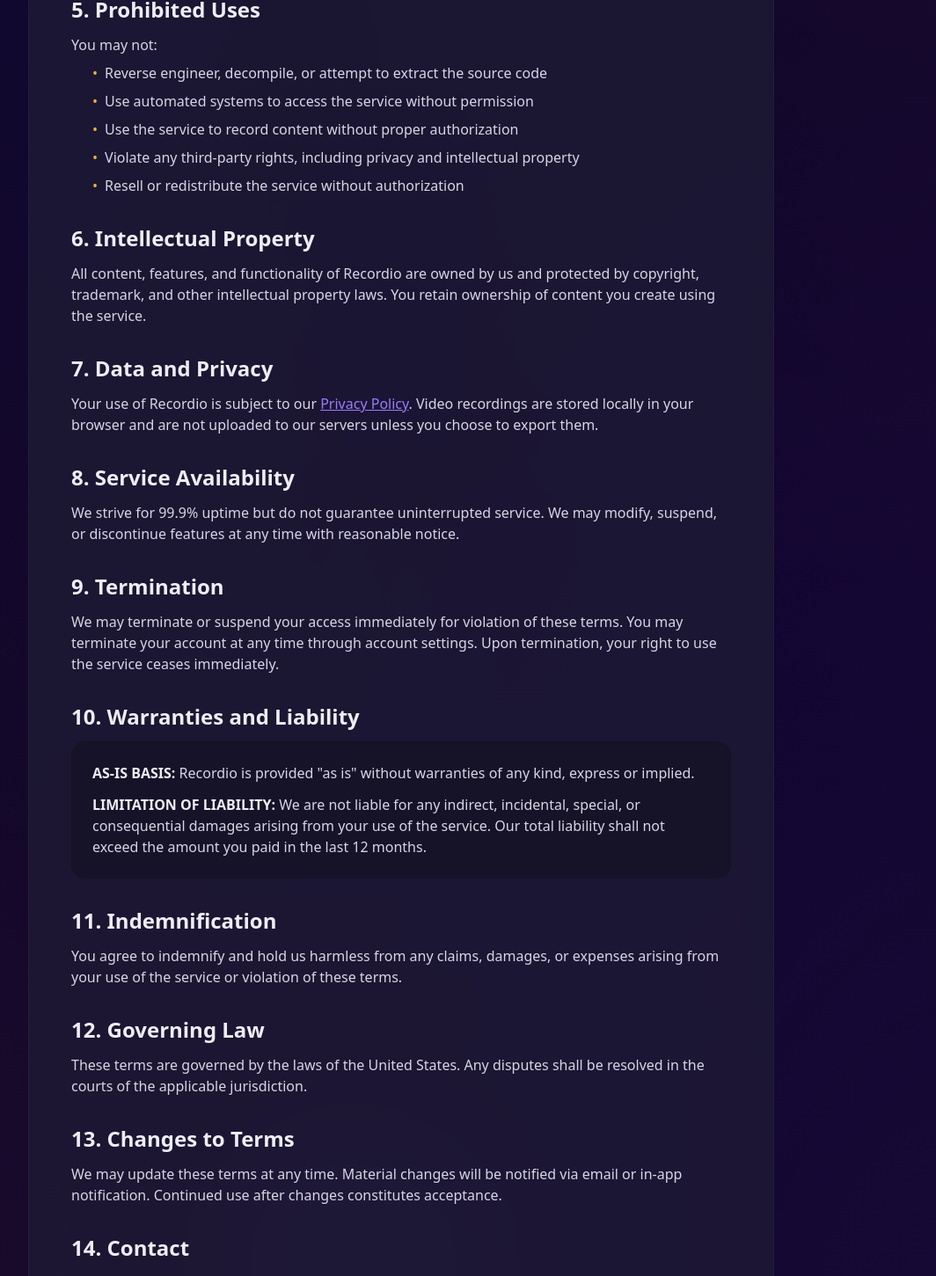
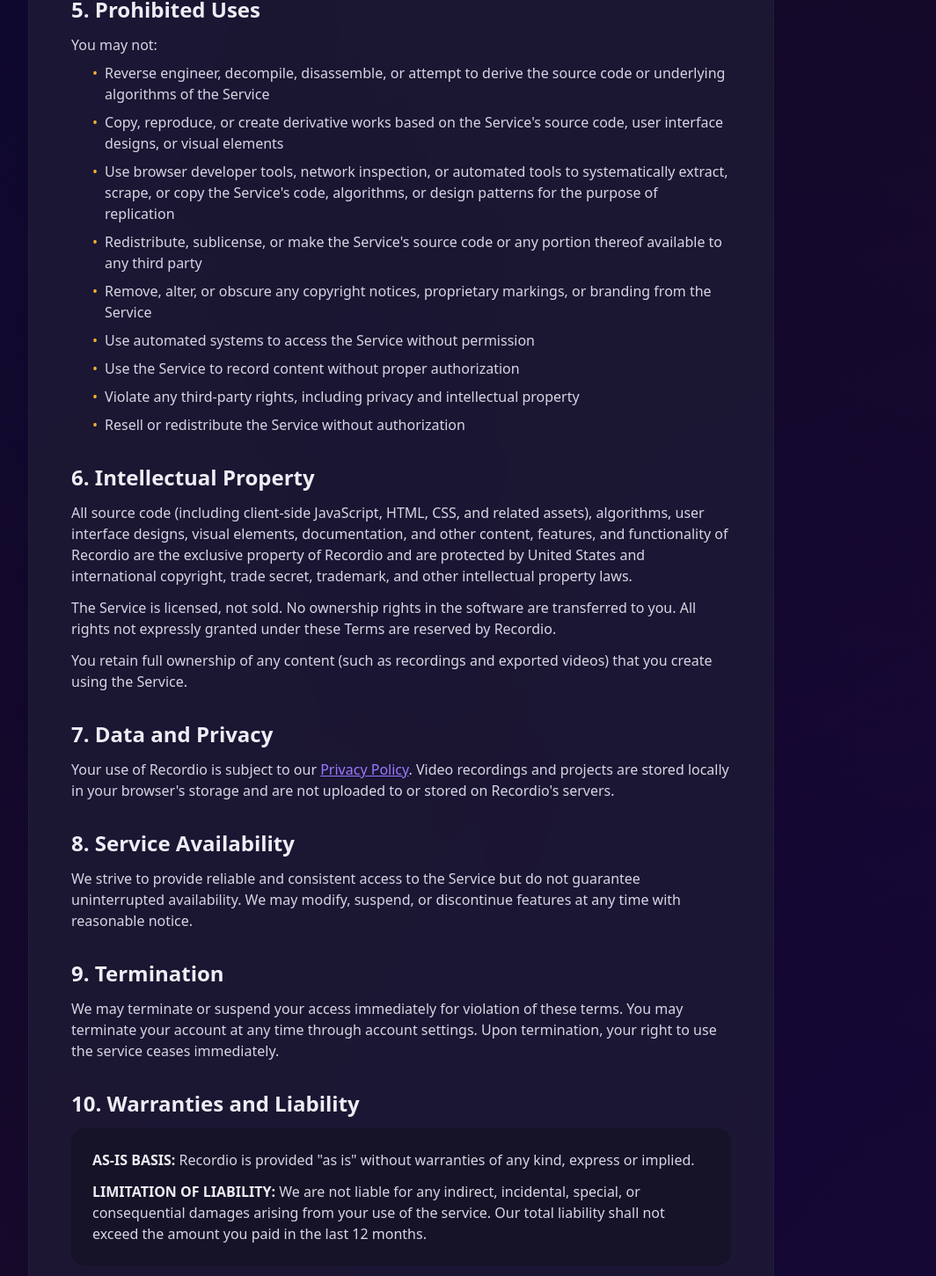
Before and after one commit to jmikh/recordio-site, a React (Vite) app: page /terms in a window 1280 px wide. Shown: the part 974-2425 px from the top of the page at 88% size, without its empty margins (184-1248 px from the left). Built offline with nearby package versions, Linux system fonts and the light colour scheme; a web font is replaced by a local one.

Commit message:
update terms and privacy

```diff
--- a/src/pages/Privacy.tsx
+++ b/src/pages/Privacy.tsx
@@ -29,7 +29,7 @@
                     {/* Introduction */}
                     <section>
                         <p className="text-text-main text-lg leading-relaxed">
-                            At <span className="text-primary-highlighted font-semibold">Recordio</span>, we take your privacy seriously. This Privacy Policy explains how we collect, use, store, and protect your personal information when you use our Chrome extension and related services.
+                            At <span className="text-primary-highlighted font-semibold">Recordio</span>, we take your privacy seriously. This Privacy Policy explains how we collect, use, store, and protect your personal information when you use our Chrome extension, web application, and related services.
                         </p>
                     </section>
 
@@ -232,8 +232,8 @@
                             <div className="mt-6 p-4 bg-primary/10 rounded-xl border border-primary/30">
                                 <p className="text-text-main">
                                     To exercise any of these rights, please contact us at{' '}
-                                    <a href="mailto:privacy@recordio.site" className="text-primary-highlighted hover:text-secondary underline font-semibold">
-                                        privacy@recordio.site
+                                    <a href="mailto:support@recordio.cc" className="text-primary-highlighted hover:text-secondary underline font-semibold">
+                                        support@recordio.cc
                                     </a>
                                 </p>
                             </div>
@@ -270,7 +270,44 @@
                                     <span className="text-secondary mr-2">•</span>
                                     <span><strong className="text-text-highlighted">Google:</strong> OAuth authentication</span>
                                 </li>
+                                <li className="flex items-start">
+                                    <span className="text-secondary mr-2">•</span>
+                                    <span><strong className="text-text-highlighted">Google Analytics:</strong> Anonymous usage analytics to help us understand how users interact with our site and improve the product</span>
+                                </li>
+                                <li className="flex items-start">
+                                    <span className="text-secondary mr-2">•</span>
+                                    <span><strong className="text-text-highlighted">Hugging Face:</strong> AI model hosting for captions. Models are downloaded to your browser and run locally — your audio is never sent to external servers</span>
+                                </li>
                             </ul>
+                        </div>
+                    </section>
+
+                    {/* Cookies & Tracking */}
+                    <section className="space-y-4">
+                        <h2 className="text-3xl font-bold text-text-highlighted flex items-center">
+                            <svg className="w-8 h-8 text-secondary mr-3" fill="none" stroke="currentColor" viewBox="0 0 24 24">
+                                <path strokeLinecap="round" strokeLinejoin="round" strokeWidth={2} d="M12 8v4l3 3m6-3a9 9 0 11-18 0 9 9 0 0118 0z" />
+                            </svg>
+                            Cookies & Tracking Technologies
+                        </h2>
+
+                        <div className="bg-surface-raised rounded-2xl p-6 space-y-4">
+                            <p className="text-text-main">
+                                We use a limited number of cookies and similar technologies to operate and improve the Service:
+                            </p>
+                            <ul className="space-y-2 text-text-main ml-6">
+                                <li className="flex items-start">
+                                    <span className="text-secondary mr-2">•</span>
+                                    <span><strong className="text-text-highlighted">Google Analytics cookies</strong> (<code className="text-text-muted">_ga</code>, <code className="text-text-muted">_ga_*</code>): Used to collect anonymous usage statistics such as page views, session duration, and general traffic patterns. This data helps us understand how users interact with our site and improve the product. No personally identifiable information is collected through these cookies.</span>
+                                </li>
+                                <li className="flex items-start">
+                                    <span className="text-secondary mr-2">•</span>
+                                    <span><strong className="text-text-highlighted">Authentication tokens:</strong> Stored in your browser's local storage to keep you securely signed in to your account.</span>
+                                </li>
+                            </ul>
+                            <p className="text-text-main">
+                                We do not use advertising cookies or third-party tracking cookies. You can manage or disable cookies through your browser settings, though this may affect the functionality of some features.
+                            </p>
                         </div>
                     </section>
 
@@ -288,11 +325,11 @@
                                 If you have any questions or concerns about this Privacy Policy or how we handle your data, please reach out:
                             </p>
                             <div className="flex flex-col space-y-3">
-                                <a href="mailto:privacy@recordio.site" className="text-primary-highlighted hover:text-secondary underline text-lg font-semibold flex items-center">
+                                <a href="mailto:support@recordio.cc" className="text-primary-highlighted hover:text-secondary underline text-lg font-semibold flex items-center">
                                     <svg className="w-5 h-5 mr-2" fill="none" stroke="currentColor" viewBox="0 0 24 24">
                                         <path strokeLinecap="round" strokeLinejoin="round" strokeWidth={2} d="M3 8l7.89 5.26a2 2 0 002.22 0L21 8M5 19h14a2 2 0 002-2V7a2 2 0 00-2-2H5a2 2 0 00-2 2v10a2 2 0 002 2z" />
                                     </svg>
-                                    privacy@recordio.site
+                                    support@recordio.cc
                                 </a>
                                 <a href="https://recordio.site" className="text-text-main hover:text-primary-highlighted flex items-center">
                                     <svg className="w-5 h-5 mr-2" fill="none" stroke="currentColor" viewBox="0 0 24 24">
--- a/src/pages/Terms.tsx
+++ b/src/pages/Terms.tsx
@@ -100,15 +100,31 @@
                         <ul className="space-y-2 text-text-main ml-6">
                             <li className="flex items-start">
                                 <span className="text-secondary mr-2">•</span>
-                                <span>Reverse engineer, decompile, or attempt to extract the source code</span>
+                                <span>Reverse engineer, decompile, disassemble, or attempt to derive the source code or underlying algorithms of the Service</span>
                             </li>
                             <li className="flex items-start">
                                 <span className="text-secondary mr-2">•</span>
-                                <span>Use automated systems to access the service without permission</span>
+                                <span>Copy, reproduce, or create derivative works based on the Service's source code, user interface designs, or visual elements</span>
                             </li>
                             <li className="flex items-start">
                                 <span className="text-secondary mr-2">•</span>
-                                <span>Use the service to record content without proper authorization</span>
+                                <span>Use browser developer tools, network inspection, or automated tools to systematically extract, scrape, or copy the Service's code, algorithms, or design patterns for the purpose of replication</span>
+                            </li>
+                            <li className="flex items-start">
+                                <span className="text-secondary mr-2">•</span>
+                                <span>Redistribute, sublicense, or make the Service's source code or any portion thereof available to any third party</span>
+                            </li>
+                            <li className="flex items-start">
+                                <span className="text-secondary mr-2">•</span>
+                                <span>Remove, alter, or obscure any copyright notices, proprietary markings, or branding from the Service</span>
+                            </li>
+                            <li className="flex items-start">
+                                <span className="text-secondary mr-2">•</span>
+                                <span>Use automated systems to access the Service without permission</span>
+                            </li>
+                            <li className="flex items-start">
+                                <span className="text-secondary mr-2">•</span>
+                                <span>Use the Service to record content without proper authorization</span>
                             </li>
                             <li className="flex items-start">
                                 <span className="text-secondary mr-2">•</span>
@@ -116,7 +132,7 @@
                             </li>
                             <li className="flex items-start">
                                 <span className="text-secondary mr-2">•</span>
-                                <span>Resell or redistribute the service without authorization</span>
+                                <span>Resell or redistribute the Service without authorization</span>
                             </li>
                         </ul>
                     </section>
@@ -124,8 +140,14 @@
                     {/* Intellectual Property */}
                     <section className="space-y-3">
                         <h2 className="text-2xl font-bold text-text-highlighted">6. Intellectual Property</h2>
+                        <p className="text-text-main mb-3">
+                            All source code (including client-side JavaScript, HTML, CSS, and related assets), algorithms, user interface designs, visual elements, documentation, and other content, features, and functionality of Recordio are the exclusive property of Recordio and are protected by United States and international copyright, trade secret, trademark, and other intellectual property laws.
+                        </p>
+                        <p className="text-text-main mb-3">
+                            The Service is licensed, not sold. No ownership rights in the software are transferred to you. All rights not expressly granted under these Terms are reserved by Recordio.
+                        </p>
                         <p className="text-text-main">
-                            All content, features, and functionality of Recordio are owned by us and protected by copyright, trademark, and other intellectual property laws. You retain ownership of content you create using the service.
+                            You retain full ownership of any content (such as recordings and exported videos) that you create using the Service.
                         </p>
                     </section>
 
@@ -137,7 +159,7 @@
                             <a href="/privacy" className="text-primary-highlighted hover:text-secondary underline">
                                 Privacy Policy
                             </a>
-                            . Video recordings are stored locally in your browser and are not uploaded to our servers unless you choose to export them.
+                            . Video recordings and projects are stored locally in your browser's storage and are not uploaded to or stored on Recordio's servers.
                         </p>
                     </section>
 
@@ -145,7 +167,7 @@
                     <section className="space-y-3">
                         <h2 className="text-2xl font-bold text-text-highlighted">8. Service Availability</h2>
                         <p className="text-text-main">
-                            We strive for 99.9% uptime but do not guarantee uninterrupted service. We may modify, suspend, or discontinue features at any time with reasonable notice.
+                            We strive to provide reliable and consistent access to the Service but do not guarantee uninterrupted availability. We may modify, suspend, or discontinue features at any time with reasonable notice.
                         </p>
                     </section>
 
@@ -182,7 +204,7 @@
                     <section className="space-y-3">
                         <h2 className="text-2xl font-bold text-text-highlighted">12. Governing Law</h2>
                         <p className="text-text-main">
-                            These terms are governed by the laws of the United States. Any disputes shall be resolved in the courts of the applicable jurisdiction.
+                            These terms are governed by and construed in accordance with the laws of the State of New York, United States, without regard to its conflict of law provisions. Any disputes arising under these terms shall be resolved exclusively in the state or federal courts located in New York, New York.
                         </p>
                     </section>
 
@@ -199,8 +221,8 @@
                         <h2 className="text-2xl font-bold text-text-highlighted">14. Contact</h2>
                         <p className="text-text-main">
                             For questions about these terms, contact us at{' '}
-                            <a href="mailto:legal@recordio.site" className="text-primary-highlighted hover:text-secondary underline">
-                                legal@recordio.site
+                            <a href="mailto:support@recordio.cc" className="text-primary-highlighted hover:text-secondary underline">
+                                support@recordio.cc
                             </a>
                         </p>
                     </section>
```
